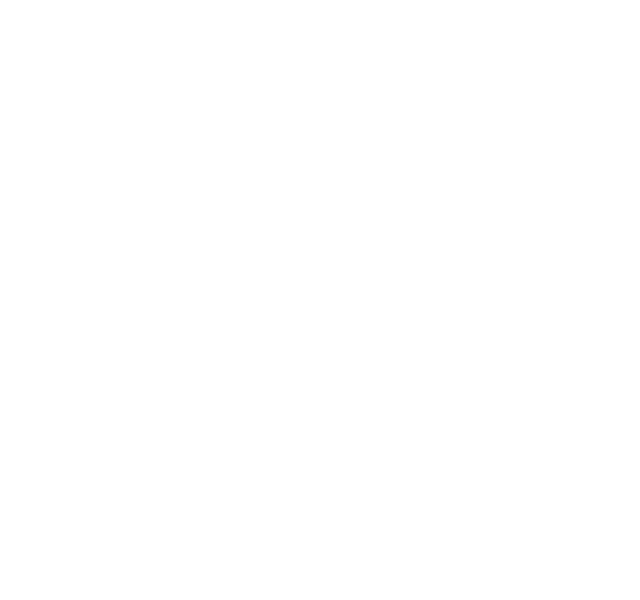
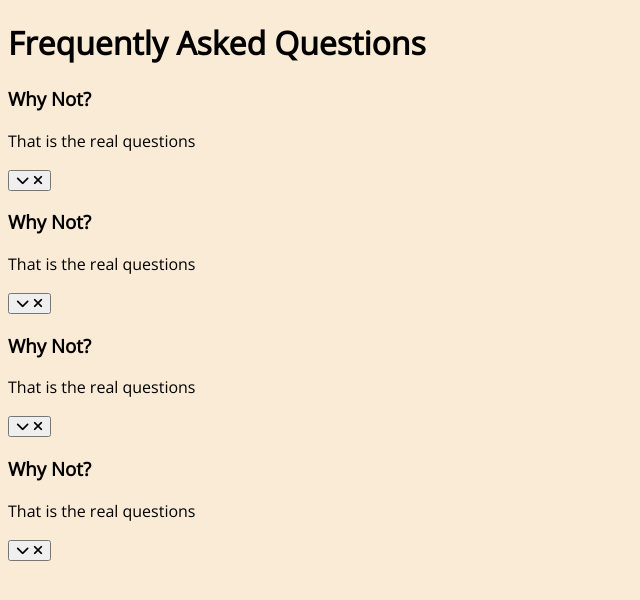
Before and after one commit to DarkLaughter/50Projects, a plain HTML site: page FAQ cards/index.html in a window 1280 px wide. Shown: the whole page, without its empty margins (0-640 px from the left). Drawn offline with nearby package versions, Linux system fonts and the light colour scheme.

Commit message:
added elements to index.html

```diff
--- a/FAQ cards/index.html
+++ b/FAQ cards/index.html
@@ -5,10 +5,55 @@
     <meta name="viewport" content="width=device-width, initial-scale=1.0">
     <script src="https://kit.fontawesome.com/6db27f8cbc.js" crossorigin="anonymous"></script>
     <link rel="stylesheet" href="style.css">
-    <title>Document</title>
+    <title>FAQ</title>
 </head>
 <body>
+    <h1>Frequently Asked Questions</h1>
+    <div class="faq-container">
+        <div class="faq active">
+            <h3 class="faq-title">
+                Why Not?
+            </h3>
+            <p class="faq-text" >That is the real questions</p>
+        </div>
+        <button>
+            <i class="fas fa-chevron-down"></i>
+            <i class="fas fa-times"></i>
+        </button>
 
+        <div class="faq">
+            <h3 class="faq-title">
+                Why Not?
+            </h3>
+            <p class="faq-text" >That is the real questions</p>
+        </div>
+        <button class="faq-toggle">
+            <i class="fas fa-chevron-down"></i>
+            <i class="fas fa-times"></i>
+        </button class="faq-toggle">
+
+        <div class="faq">
+            <h3 class="faq-title">
+                Why Not?
+            </h3>
+            <p class="faq-text" >That is the real questions</p>
+        </div>
+        <button class="faq-toggle">
+            <i class="fas fa-chevron-down"></i>
+            <i class="fas fa-times"></i>
+        </button class="faq-toggle">
+
+        <div class="faq">
+            <h3 class="faq-title">
+                Why Not?
+            </h3>
+            <p class="faq-text" >That is the real questions</p>
+        </div>
+        <button class="faq-toggle">
+            <i class="fas fa-chevron-down"></i>
+            <i class="fas fa-times"></i>
+        </button class="faq-toggle">
+    </div>
 
     <script src="main.js"></script>
 </body>
--- a/FAQ cards/style.css
+++ b/FAQ cards/style.css
@@ -6,11 +6,5 @@
 
 body {
     font-family: 'Open Sans', sans-serif;
-    display: flex;
-    align-items: center;
-    justify-content: center;
-    text-align: center;
-    height: 100vh;
-    overflow: hidden;
-    margin: 0;
+    background-color: antiquewhite;
 }
```
